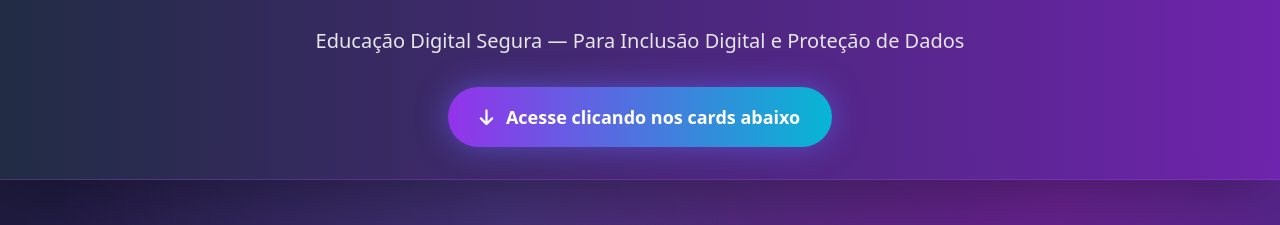
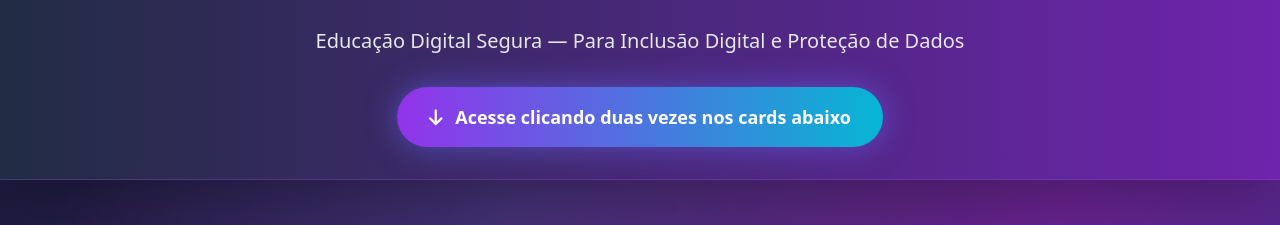
Before and after one commit to sosaboy82/front-end-unip-pim, a plain HTML site: page index.html in a window 1280 px wide. Shown: the part 97-322 px from the top of the page. Drawn offline with nearby package versions, Linux system fonts and the light colour scheme.

Commit message:
Update index.html

```diff
--- a/index.html
+++ b/index.html
@@ -133,7 +133,7 @@
                 <div class="mt-6 sm:mt-8">
                     <button onclick="scrollToContentPequeno()" class="pulse-glow bg-gradient-to-r from-purple-600 to-cyan-500 text-white px-6 sm:px-8 py-3 sm:py-4 rounded-full font-semibold text-base sm:text-lg shadow-lg hover:shadow-xl transition-all duration-300 transform hover:scale-105">
                         <i class="fas fa-arrow-down mr-2"></i>
-                        Acesse clicando nos cards abaixo
+                        Acesse clicando duas vezes nos cards abaixo
                     </button>
                 </div>
             </div>
```
